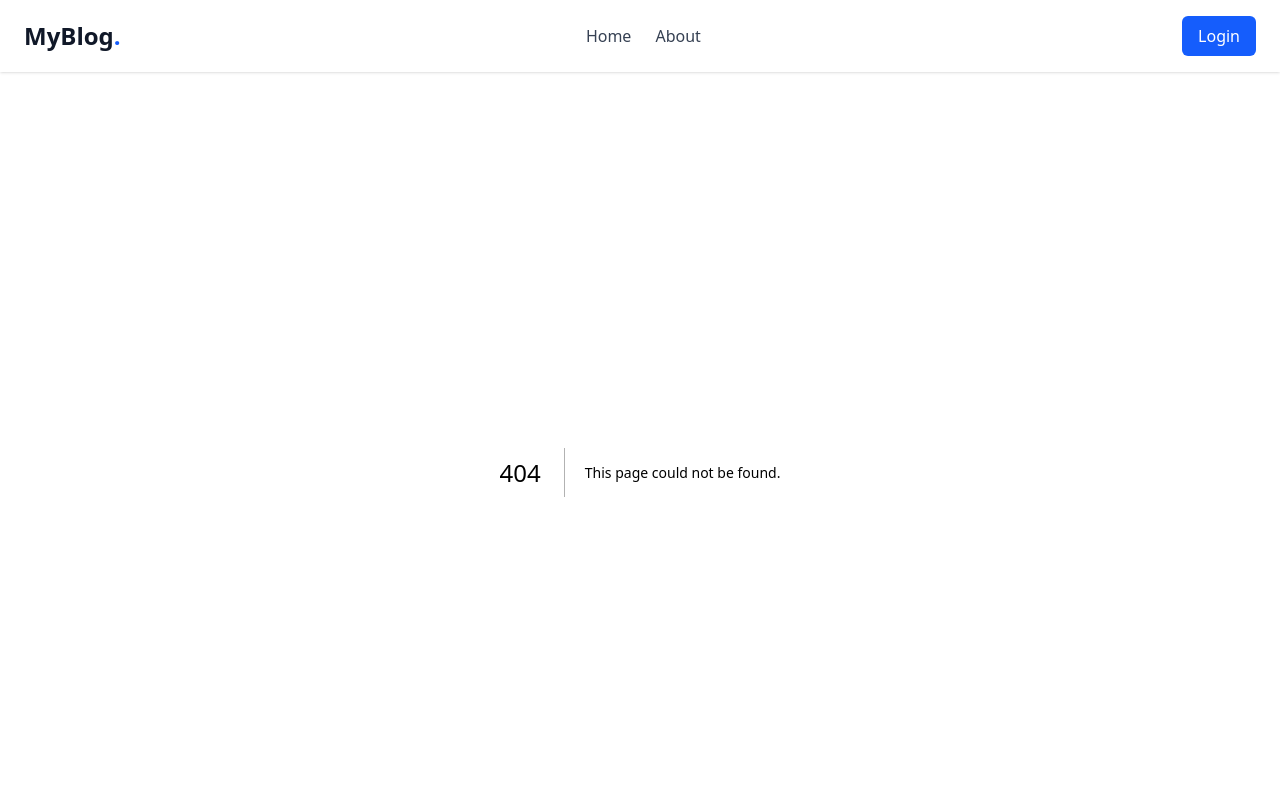
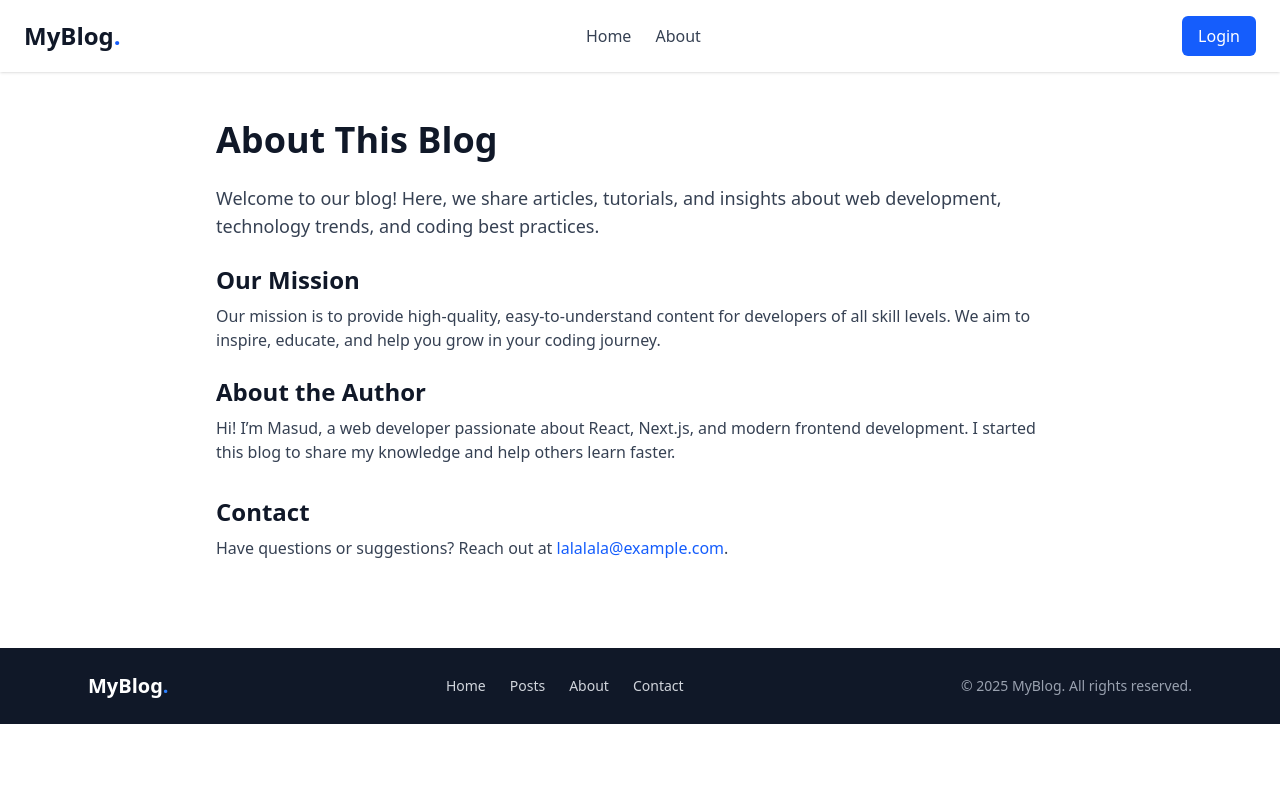
Before and after one commit to Ranagithubrr/blog-front-end, a Next.js app: page /about in a window 1280 px wide. Before the commit this address had no page. Shown: the top 800 px of the page. Built offline with nearby package versions, Linux system fonts and the light colour scheme.

Commit message:
feat: about us page added

```diff
--- /dev/null
+++ b/src/app/about/page.tsx
@@ -0,0 +1,58 @@
+// app/about/page.tsx
+const AboutPage = () => {
+  return (
+    <div className="max-w-4xl mx-auto px-6 py-12">
+      {/* Page Header */}
+      <h1 className="text-3xl md:text-4xl font-bold text-gray-900 mb-6">
+        About This Blog
+      </h1>
+
+      {/* Intro Section */}
+      <p className="text-gray-700 text-lg mb-6">
+        Welcome to our blog! Here, we share articles, tutorials, and insights
+        about web development, technology trends, and coding best practices.
+      </p>
+
+      {/* Mission Section */}
+      <div className="mb-6">
+        <h2 className="text-2xl font-semibold text-gray-900 mb-2">Our Mission</h2>
+        <p className="text-gray-700">
+          Our mission is to provide high-quality, easy-to-understand content
+          for developers of all skill levels. We aim to inspire, educate, and
+          help you grow in your coding journey.
+        </p>
+      </div>
+
+      {/* About the Author */}
+      <div className="mb-6 flex flex-col md:flex-row items-start md:items-center gap-6">
+        <div>
+          <h2 className="text-2xl font-semibold text-gray-900 mb-2">
+            About the Author
+          </h2>
+          <p className="text-gray-700">
+            Hi! I’m Masud, a web developer passionate about React, Next.js,
+            and modern frontend development. I started this blog to share my
+            knowledge and help others learn faster.
+          </p>
+        </div>
+      </div>
+
+      {/* Contact Section */}
+      <div className="mt-8">
+        <h2 className="text-2xl font-semibold text-gray-900 mb-2">Contact</h2>
+        <p className="text-gray-700">
+          Have questions or suggestions? Reach out at{" "}
+          <a
+            href="mailto:lalalala@example.com"
+            className="text-blue-600 hover:underline"
+          >
+            lalalala@example.com
+          </a>
+          .
+        </p>
+      </div>
+    </div>
+  );
+};
+
+export default AboutPage;
```
